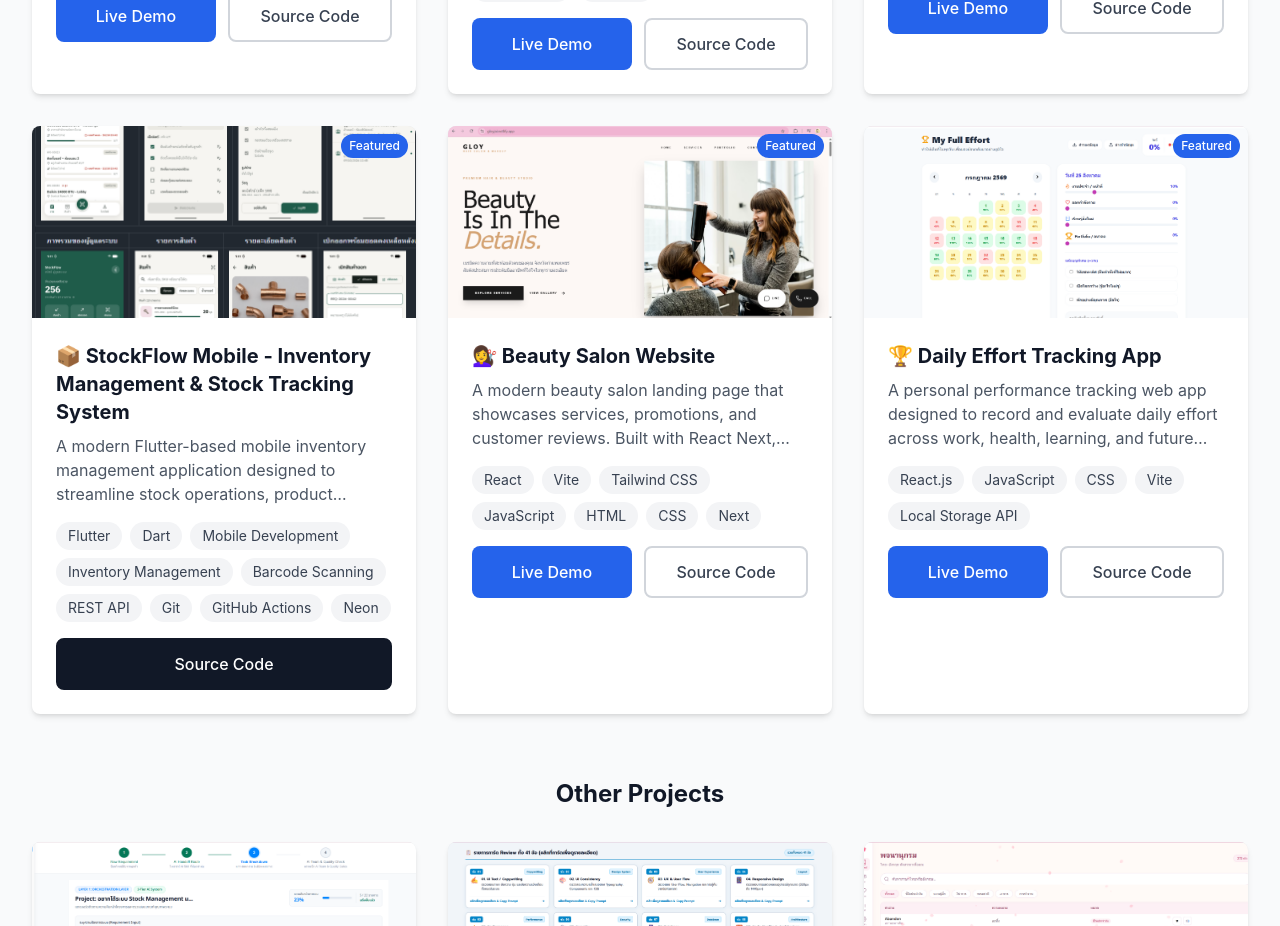
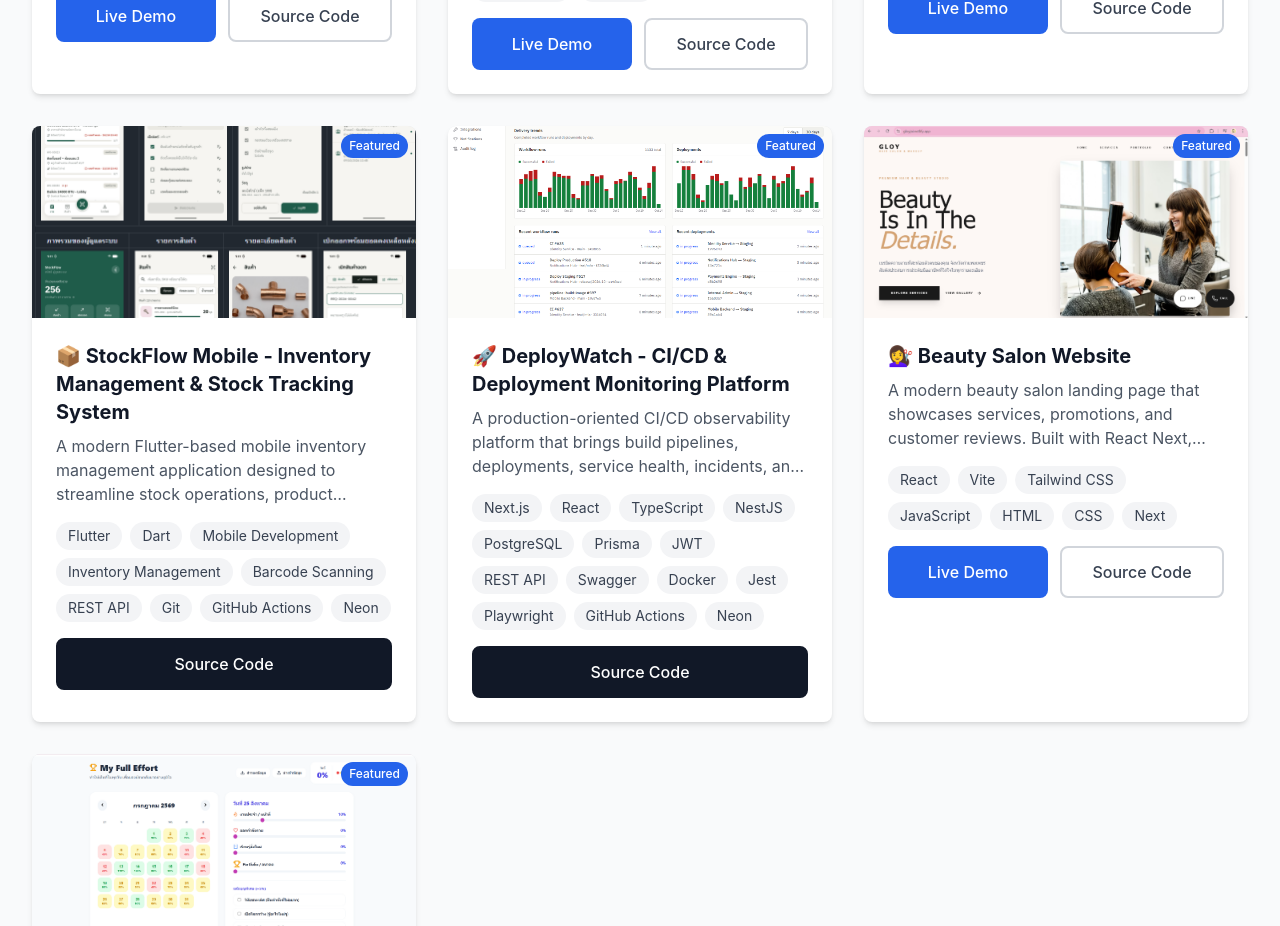
Before and after one commit to Foam-01/Portfolio, a React (Vite) app: page / in a window 1280 px wide. Shown: the part 7674-8600 px from the top of the page. Built offline with nearby package versions, Linux system fonts and the light colour scheme.

Commit message:
Refactor code structure for improved readability and maintainability

```diff
--- a/src/data/projects.ts
+++ b/src/data/projects.ts
@@ -170,6 +170,33 @@ export const projects: Project[] = [
      liveUrl: "",
     githubUrl: "https://github.com/Foam-01/StockFlowMobile/tree/main",
     featured: true,
+},
+
+{
+  id: "29",
+  title: "🚀 DeployWatch - CI/CD & Deployment Monitoring Platform",
+  description:
+    "A production-oriented CI/CD observability platform that brings build pipelines, deployments, service health, incidents, and notifications from multiple repositories into one multi-tenant dashboard. It integrates with GitHub, GitLab, and Jenkins through HMAC-signed webhooks, which are processed idempotently via a database-backed inbox with retry and backoff. A background worker runs scheduled HTTP health checks with anti-flapping thresholds and SSRF-safe outbound requests, automatically opens incidents with a full timeline, and delivers alerts through in-app notifications, Slack, and webhook channels. The platform also includes 7/30-day delivery analytics, deployment comparison across environments, CSV exports, role-based access control (Owner/Admin/Member/Viewer), audit logging, and AES-256-GCM encrypted secrets. Built with Next.js, NestJS, PostgreSQL, and Prisma, containerized with Docker, and verified by 258 API tests, 33 Playwright E2E tests, and GitHub Actions CI.",
+  technologies: [
+    "Next.js",
+    "React",
+    "TypeScript",
+    "NestJS",
+    "PostgreSQL",
+    "Prisma",
+    "JWT",
+    "REST API",
+    "Swagger",
+    "Docker",
+    "Jest",
+    "Playwright",
+    "GitHub Actions",
+    "Neon",
+  ],
+  imageUrl: "/images/inventory38.png",
+  liveUrl: "",
+  githubUrl: "https://github.com/Foam-01/DeployWatch-CI-CD-Deployment-Monitoring-Platform",
+  featured: true,
 },
 
   {
```
Also changed, not shown: public/images/inventory38.png (added).
